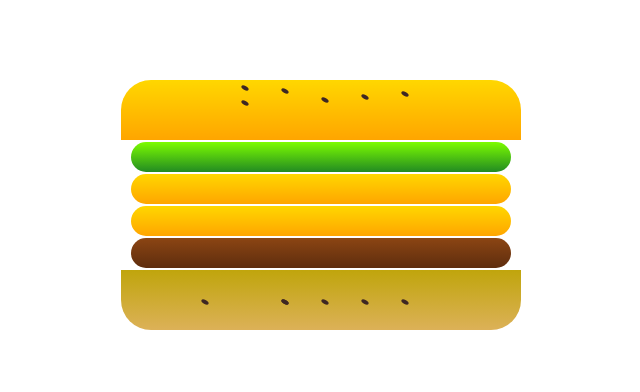
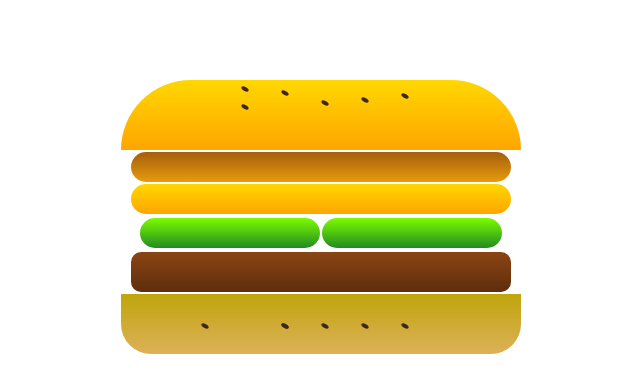
Before and after one commit to SIBTAIN-ASAD/react-burger, a React (Create React App) app: page / in a window 1280 px wide. Shown: the top 392 px of the page, without its empty margins (319-959 px from the left). Built offline with nearby package versions, Linux system fonts and the light colour scheme.

Commit message:
update : burger UI - update the color scheme of burger

```diff
--- /dev/null
+++ b/src/components/burger/Bason.jsx
@@ -0,0 +1,10 @@
+import React from 'react';
+import './Burger.css';
+
+const Bacon = () => {
+  return (
+      <div className="ingredient bacon"></div>
+  );
+};
+
+export default Bacon;
--- a/src/components/burger/Burger.css
+++ b/src/components/burger/Burger.css
@@ -4,17 +4,27 @@
     width: 380px;
     height: 30px;
     background-color: #8B4513; /* Default bread color */
-    margin: 2px 0;
+    margin: 2px;
   }
 
   /* Specific styling for each ingredient */
-  .lettuce {
+  .sublettuce {
     background: linear-gradient(#7CFC00, #228B22); /* Green gradient for lettuce */
     border-radius: 20px;
+    width: 180px;
+    margin-left: 1px;
+    margin-right: 1px;
   }
 
+  .lettuce {
+    display: flex;
+    justify-content: center;
+  }
+
+
+
   .bacon {
-    background: linear-gradient(#FFD700, #FFA500); /* Gradient for bacon */
+    background: linear-gradient(#a55e0c, #e79b0c); /* Gradient for bacon */
     border-radius: 20px;
   }
 
@@ -25,17 +35,18 @@
 
   .meat {
     background: linear-gradient(#8B4513, #5E2D0E); /* Gradient for meat */
-    border-radius: 20px;
+    border-radius: 10px;
+    height: 40px;
   }
 
   /* Styling for top and bottom bread */
   .bread-top {
     margin-top: 10vh;
     width: 400px;
-    height: 60px;
+    height: 70px;
     background: linear-gradient(#FFD700, #FFA500); /* Gradient for bread top */
-    border-top-left-radius: 30px;
-    border-top-right-radius: 30px;
+    border-top-left-radius: 100px;
+    border-top-right-radius: 100px;
     position: relative;
   }
 
--- a/src/components/burger/Burger.jsx
+++ b/src/components/burger/Burger.jsx
@@ -1,9 +1,11 @@
-// Burger.jsx
-
 import React from 'react';
 import './Burger.css';
+import Bacon from './Bason';
+import Cheese from './Cheese';
+import Lettuce from './Lettuce';
+import Meat from './Meat';
 
-const Burger = ({ type }) => {
+const Burger = () => {
   return (
     <center>
       <div className="bread-top">
@@ -16,10 +18,12 @@ const Burger = ({ type }) => {
         <div className="bean bean9"></div>
       </div>
 
-      <div className="ingredient lettuce"></div>
-      <div className="ingredient bacon"></div>
-      <div className="ingredient cheese"></div>
-      <div className="ingredient meat"></div>
+      {/* The ingredients are added here */}
+      <Bacon />
+      <Cheese />
+      <Lettuce />
+      <Meat />
+
 
       <div className="bread-bottom">
         {/* Beans on the bottom bread */}
--- /dev/null
+++ b/src/components/burger/Cheese.jsx
@@ -0,0 +1,10 @@
+import React from 'react';
+import './Burger.css';
+
+const Cheese = () => {
+  return (
+    <div className="ingredient cheese"></div>
+  );
+};
+
+export default Cheese;
--- /dev/null
+++ b/src/components/burger/Lettuce.jsx
@@ -0,0 +1,13 @@
+import React from 'react';
+import './Burger.css';
+
+const Lettuce = () => {
+  return (
+    <div className="lettuce">
+      <div className="ingredient sublettuce"></div>
+      <div className="ingredient sublettuce"></div>
+    </div>
+  );
+};
+
+export default Lettuce;
--- /dev/null
+++ b/src/components/burger/Meat.jsx
@@ -0,0 +1,10 @@
+import React from 'react';
+import './Burger.css';
+
+const Meat = () => {
+  return (
+    <div className="ingredient meat"></div>
+  );
+};
+
+export default Meat;
```
